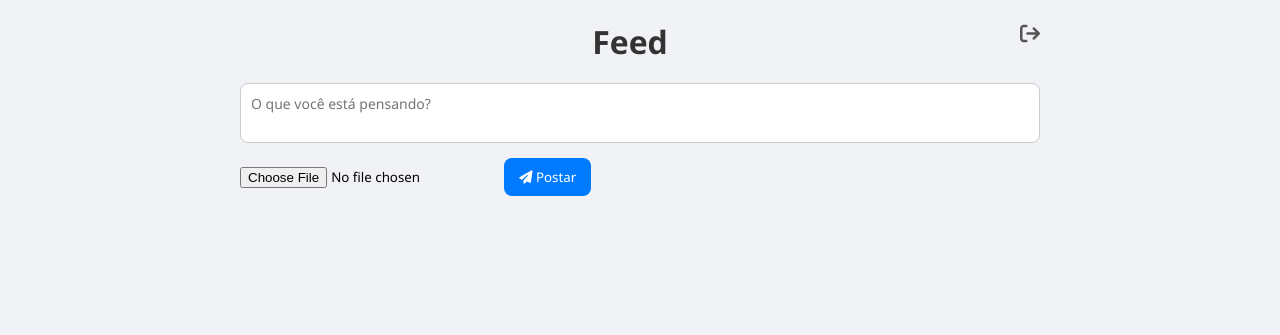
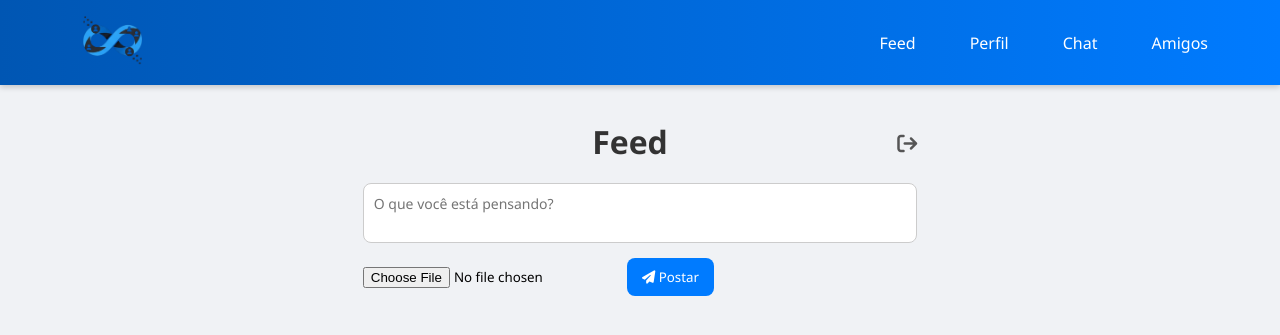
Before and after one commit to victorkoba/desafio-php-dev-exerience, a PHP site: page /php/feed.php in a window 1280 px wide. Shown: the top 335 px of the page. Run offline with PHP 8.4, Linux system fonts and the light colour scheme; the visitor is signed in with stand-in values (Sample User, id 1); data that the repository does not hold is empty; some libraries are stand-ins or nearby versions.

Commit message:
commit alteração header feed

```diff
--- a/css/style.css
+++ b/css/style.css
@@ -97,3 +97,50 @@
     text-decoration: underline;
     color: #2563eb;
 }
+
+header {
+    position: fixed;
+    top: 0;
+    left: 0;
+    width: 100%;
+    background: linear-gradient(90deg, #0056b3, #007bff);
+    box-shadow: 0 2px 6px rgba(0,0,0,0.2);
+    z-index: 1000;
+}
+
+#header-div {
+    max-width: 1200px;
+    margin: 0 auto;
+    padding: 10px 20px;
+
+    display: flex;
+    align-items: center;
+    justify-content: space-between;
+}
+
+#img-logo-header {
+    height: 60px;
+}
+
+#header-div ul {
+    list-style: none;
+    display: flex;
+    align-items: center;
+    gap: 30px;
+    margin: 0;
+    padding: 0;
+}
+
+#header-div ul a {
+    text-decoration: none;
+    color: white;
+    font-weight: 500;
+    font-size: 16px;
+    transition: 0.3s ease;
+    padding: 8px 12px;
+    border-radius: 6px;
+}
+
+#header-div ul a:hover {
+    background: rgba(255, 255, 255, 0.2);
+}
--- a/php/feed.php
+++ b/php/feed.php
@@ -127,12 +127,13 @@
     <meta charset="UTF-8">
     <title>Feed - LinkUp</title>
     <link rel="stylesheet" href="https://cdnjs.cloudflare.com/ajax/libs/font-awesome/6.5.0/css/all.min.css">
+    <link rel="stylesheet" href="../css/style.css">
     <style>
         * {margin:0;padding:0;box-sizing:border-box;font-family:'Segoe UI',sans-serif;}
         body {background:#f0f2f5;padding:20px;}
-        .container {max-width:800px;margin:auto;}
+        .container {max-width:800px;margin:auto;margin-top: 100px;}
         h1 {text-align:center;color:#333;margin-bottom:20px;}
-        .logout {float:right;font-size:20px;color:#555;transition:0.3s;}
+        .logout {float:right;font-size:20px;color:#555;transition:0.3s;margin-top: 10px;}
         .logout:hover {color:#d9534f;}
         .novo-post textarea {width:100%;padding:10px;border-radius:8px;border:1px solid #ccc;margin-bottom:10px;font-size:14px;resize:none;}
         .novo-post input[type=file] {margin-bottom:10px;}
@@ -160,6 +161,19 @@
         @media (max-width:600px){body{padding:10px;}.acoes{flex-direction:column;align-items:flex-start;}.editar{flex-direction:column;}}
     </style>
 </head>
+<header>
+    <nav>
+        <div id="header-div">
+            <a href="feed.php"><img id="img-logo-header" src="../img/logo.png" alt=""></a>
+        <ul>
+            <a href="feed.php"><li>Feed</li></a>
+            <a href="perfil.php"><li>Perfil</li></a>
+            <a href="chat.php"><li>Chat</li></a>
+            <a href="amigos.php"><li>Amigos</li></a>
+        </ul>
+        </div>
+    </nav>
+</header>
 <body>
     <div class="container">
         <h1>Feed
```
